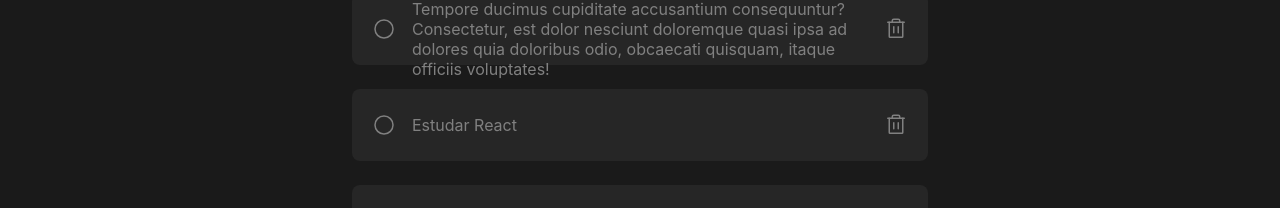
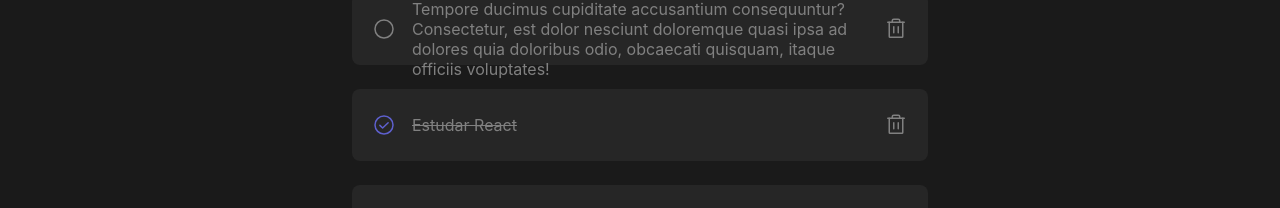
Before and after one commit to alecastrovisk/ToDo-list-react, a React (Vite) app: page / in a window 1280 px wide. Shown: the part 364-572 px from the top of the page. Built offline with nearby package versions, Linux system fonts and the light colour scheme.

Commit message:
refactor: Adding hover and other stuffs

```diff
--- a/src/components/TaskComponent.module.css
+++ b/src/components/TaskComponent.module.css
@@ -23,8 +23,20 @@
   margin-left: 1rem;
 }
 
+.checkedText {
+  text-decoration: line-through;
+}
+
 .icon:hover {
   color: var(--blue);
+}
+
+.checkedIcon {
+  color: var(--purple-dark);
+}
+
+.checkedIcon:hover  {
+  color: var(--purple);
 }
 
 .icon:last-child:hover {
--- a/src/components/TaskComponent.tsx
+++ b/src/components/TaskComponent.tsx
@@ -1,5 +1,4 @@
-import { Circle, Trash } from 'phosphor-react';
-import { HTMLAttributes } from 'react';
+import { CheckCircle, Circle, Trash } from 'phosphor-react';
 
 import styles from './TaskComponent.module.css';
 
@@ -12,8 +11,19 @@ interface TaskProps {
 export function TaskComponent({id, content, isDone}: TaskProps) {
   return (
     <div className={styles.container}>
-      <Circle className={styles.icon} size={24} />
-      <p>{content}</p>
+      { isDone ?
+          <>
+            <CheckCircle className={styles.checkedIcon} size={24} />
+            <p className={styles.checkedText}>{content}</p>
+          </>
+        :
+          <>
+            <Circle className={styles.icon} size={24} />
+            <p>{content}</p>
+          </>
+
+
+      }
       <Trash className={styles.icon} size={24} />
     </div>
   );
```
